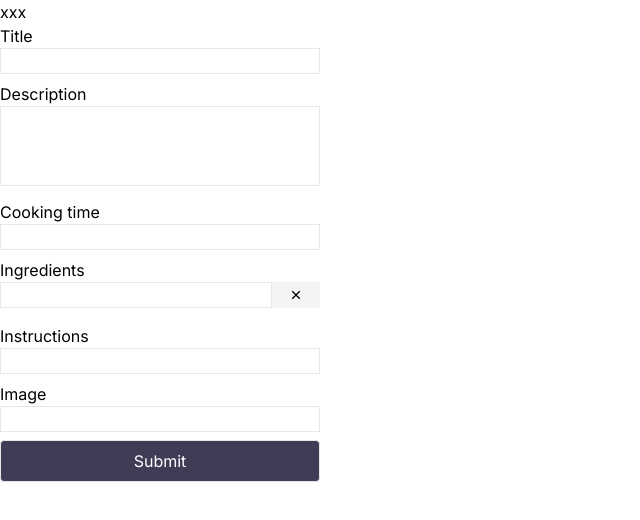
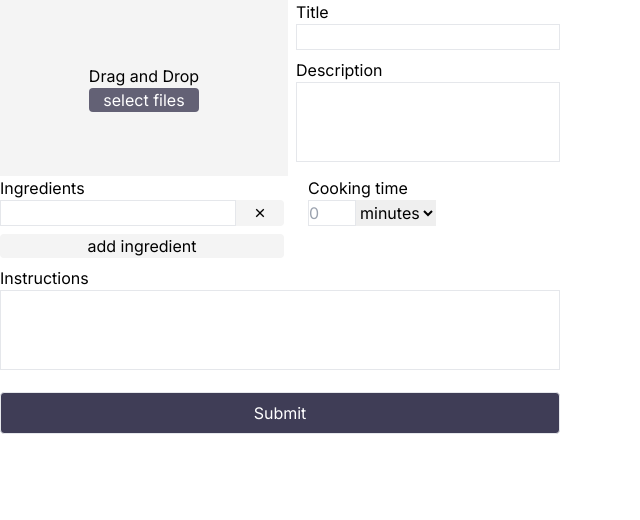
Before and after one commit to wjkba/szpinak, a React (Vite) app in the folder frontend/: page /addrecipe in a window 1280 px wide. Shown: the top 520 px of the page, without its empty margins (0-640 px from the left). Built offline with nearby package versions, Linux system fonts and the light colour scheme.

Commit message:
update
- working on drag&drop

```diff
--- a/frontend/src/Components/AddRecipe/AddRecipeForm.jsx
+++ b/frontend/src/Components/AddRecipe/AddRecipeForm.jsx
@@ -1,5 +1,6 @@
 import { useEffect, useState, useRef } from "react";
 import { RiCloseLine } from "react-icons/ri";
+import DragDropImage from "./DragDropImage";
 
 export default function AddRecipeForm() {
   const [ingredients, setIngredients] = useState([{ ingredient: "" }]);
@@ -33,14 +34,18 @@ export default function AddRecipeForm() {
 
   return (
     <>
-      <button onClick={() => console.log(ingredients)}>xxx</button>
       <form
         onSubmit={(e) => {
           e.preventDefault();
         }}
-        className="lg:max-w-[20rem] w-full"
+        className="lg:max-w-[35rem] w-full"
       >
         <div className="flex flex-col ">
+          <div className="grid lg:flex gap-2 ">
+            <div className="flex items-bottom w-full lg:max-w-[18rem] order-3 lg:order-none">
+              <DragDropImage />
+            </div>
+            <div>
               <div className="mb-2 ">
                 <label>
                   Title
@@ -56,10 +61,23 @@ export default function AddRecipeForm() {
                   />
                 </label>
               </div>
-          <div className="mb-2">
-            <label>
+            </div>
+          </div>
+          <div className="lg:flex gap-6">
+            <div className="lg:order-2 mb-2">
+              <label className="grid">
                 Cooking time
-              <input type="text" className="border w-full" />
+                <div>
+                  <input
+                    placeholder="0"
+                    maxLength={3}
+                    className="min-h-[rem] outline-none max-w-[3rem] border w-full"
+                  />
+                  <select className="h-full">
+                    <option value="minutes">minutes</option>
+                    <option value="hours">hours</option>
+                  </select>
+                </div>
               </label>
             </div>
             <div className="mb-2">
@@ -83,29 +101,35 @@ export default function AddRecipeForm() {
                       <button
                         type="button"
                         onClick={(e) => handleDeleteInput(e, index)}
-                      className="px-4 bg-szpgray"
+                        className="px-4 bg-szpgray rounded-r"
                       >
                         <RiCloseLine />
                       </button>
                     </li>
                   ))}
                 </ul>
+                <button
+                  onClick={() => handleAddInput(0)}
+                  type="button"
+                  className="rounded bg-szpgray w-full"
+                >
+                  add ingredient
+                </button>
               </label>
+            </div>
           </div>
           <div className="mb-2">
             <label>
               Instructions
-              <input type="text" className="border w-full" />
+              <textarea
+                type="text"
+                className="resize-none border min-h-[5rem] w-full"
+              />
             </label>
           </div>
         </div>
 
-        <div className="mb-2 ">
-          <label>
-            Image
-            <input type="text" className="border w-full" />
-          </label>
-        </div>
+        <div className="mb-2 "></div>
         <button
           type="submit"
           className="hover:bg-szpgreen rounded bg-szppurple text-white w-full border p-2 px-8 "
--- /dev/null
+++ b/frontend/src/Components/AddRecipe/DragDropImage.jsx
@@ -0,0 +1,56 @@
+import { useRef, useState } from "react";
+
+export default function DragDropImage() {
+  const [files, setFiles] = useState(null);
+  const inputRef = useRef();
+  const handleDragOver = (event) => {
+    event.preventDefault();
+  };
+  const handleDrop = (event) => {
+    event.preventDefault();
+    const uploaded_files = event.dataTransfer.files;
+    console.log(uploaded_files);
+    if (uploaded_files.length > 1) {
+      setFiles(uploaded_files[0]);
+    } else {
+      setFiles(uploaded_files);
+    }
+  };
+
+  const handleSelect = (event) => {
+    event.preventDefault();
+    setFiles(event.target.files);
+  };
+
+  if (files)
+    return (
+      <div className="grid place-items-center min-h-[8rem] bg-szpgray w-full">
+        <div className="flex flex-col justify-center  max-w-[10rem]">
+          <p>{files[0].name}</p>
+        </div>
+      </div>
+    );
+
+  return (
+    <>
+      {!files && (
+        <div
+          onDragOver={handleDragOver}
+          onDrop={handleDrop}
+          className="grid place-items-center min-h-[8rem] bg-szpgray w-full"
+        >
+          <div className="flex flex-col justify-center max-w-[10rem]">
+            <h1 className="text-">Drag and Drop</h1>
+            <input type="file" onChange={handleSelect} hidden ref={inputRef} />
+            <button
+              onClick={() => inputRef.current.click()}
+              className="bg-szppurple/80 text-white rounded"
+            >
+              select files
+            </button>
+          </div>
+        </div>
+      )}
+    </>
+  );
+}
--- a/frontend/src/Components/AddRecipe/XAddRecipeForm.jsx
+++ /dev/null
@@ -1,162 +0,0 @@
-import axios from "axios";
-import { useFieldArray, useForm } from "react-hook-form";
-
-export default function XAddRecipeForm() {
-  const {
-    register,
-    handleSubmit,
-    setError,
-    control,
-    formState: { errors, isSubmitting },
-  } = useForm({
-    defaultValues: {
-      ingredients: [[]],
-    },
-  });
-
-  const { fields, append, remove } = useFieldArray({
-    control,
-    name: "ingredients",
-  });
-
-  const onSubmit = async (data) => {
-    axios
-      .post("http://localhost:8000/api/recipe", {
-        title: data.title,
-        image: data.image,
-        description: data.description,
-        time: data.time,
-        ingredients: data.ingredients,
-        instructions: data.instructions,
-      })
-      .then((res) => console.log(res))
-      .catch((error) => {
-        console.error(error);
-        setError("root", { message: error.message });
-      });
-    console.log(data);
-  };
-
-  return (
-    <form className="lg:max-w-[20rem] w-full" onSubmit={handleSubmit(onSubmit)}>
-      <div className="flex flex-col ">
-        <div className="mb-2 ">
-          <label>
-            Title
-            <input
-              {...register("title", {
-                required: "Title is required",
-              })}
-              type="text"
-              className="border w-full"
-            />
-          </label>
-          {errors.title && (
-            <p className="text-sm text-red-400">{errors.title.message}</p>
-          )}
-        </div>
-        <div className="mb-2">
-          <label>
-            Description
-            <textarea
-              {...register("description", {
-                required: "Description is required",
-              })}
-              type="text"
-              className="resize-none border min-h-[5rem] w-full"
-            />
-          </label>
-          {errors.description && (
-            <p className="text-sm text-red-400">{errors.description.message}</p>
-          )}
-        </div>
-        <div className="mb-2">
-          <label>
-            Cooking time
-            <input
-              {...register("time", {
-                required: "Time is required",
-              })}
-              type="text"
-              className="border w-full"
-            />
-          </label>
-          {errors.time && (
-            <p className="text-sm text-red-400">{errors.time.message}</p>
-          )}
-        </div>
-        <div className="mb-2">
-          <label>
-            Ingredients
-            <ul>
-              {fields.map((field, index) => (
-                <li className="flex mb-2" key={field.id}>
-                  <input
-                    {...register(`ingredients.${index}.value`)}
-                    type="text"
-                    className="border w-full"
-                  />
-
-                  <button className="bg-red-500" onClick={() => appendInput()}>
-                    append
-                  </button>
-                </li>
-              ))}
-            </ul>
-          </label>
-          {errors.ingredients && (
-            <p className="text-sm text-red-400">{errors.ingredients.message}</p>
-          )}
-        </div>
-        <div className="mb-2">
-          <label>
-            Instructions
-            <input
-              {...register("instructions", {
-                required: "Instructions are required",
-              })}
-              type="text"
-              className="border w-full"
-            />
-          </label>
-          {errors.instructions && (
-            <p className="text-sm text-red-400">
-              {errors.instructions.message}
-            </p>
-          )}
-        </div>
-      </div>
-
-      <div className="mb-2 ">
-        <label>
-          Image
-          <input
-            {...register("image", {
-              required: "Image link is required",
-            })}
-            type="text"
-            className="border w-full"
-          />
-        </label>
-        {errors.image && (
-          <p className="text-sm text-red-400">{errors.image.message}</p>
-        )}
-      </div>
-      <button
-        disabled={isSubmitting}
-        type="submit"
-        className="hover:bg-szpgreen rounded bg-szppurple text-white w-full border p-2 px-8 "
-      >
-        {isSubmitting ? "Submitting..." : "Submit"}
-      </button>
-      {errors.root && (
-        <p className="text-sm text-red-400">{errors.root.message}</p>
-      )}
-    </form>
-  );
-
-  function appendInput() {
-    append({ ingredients: "ingredients" });
-    console.log();
-  }
-}
```
Lines whose indentation alone changed are shown as unchanged.
